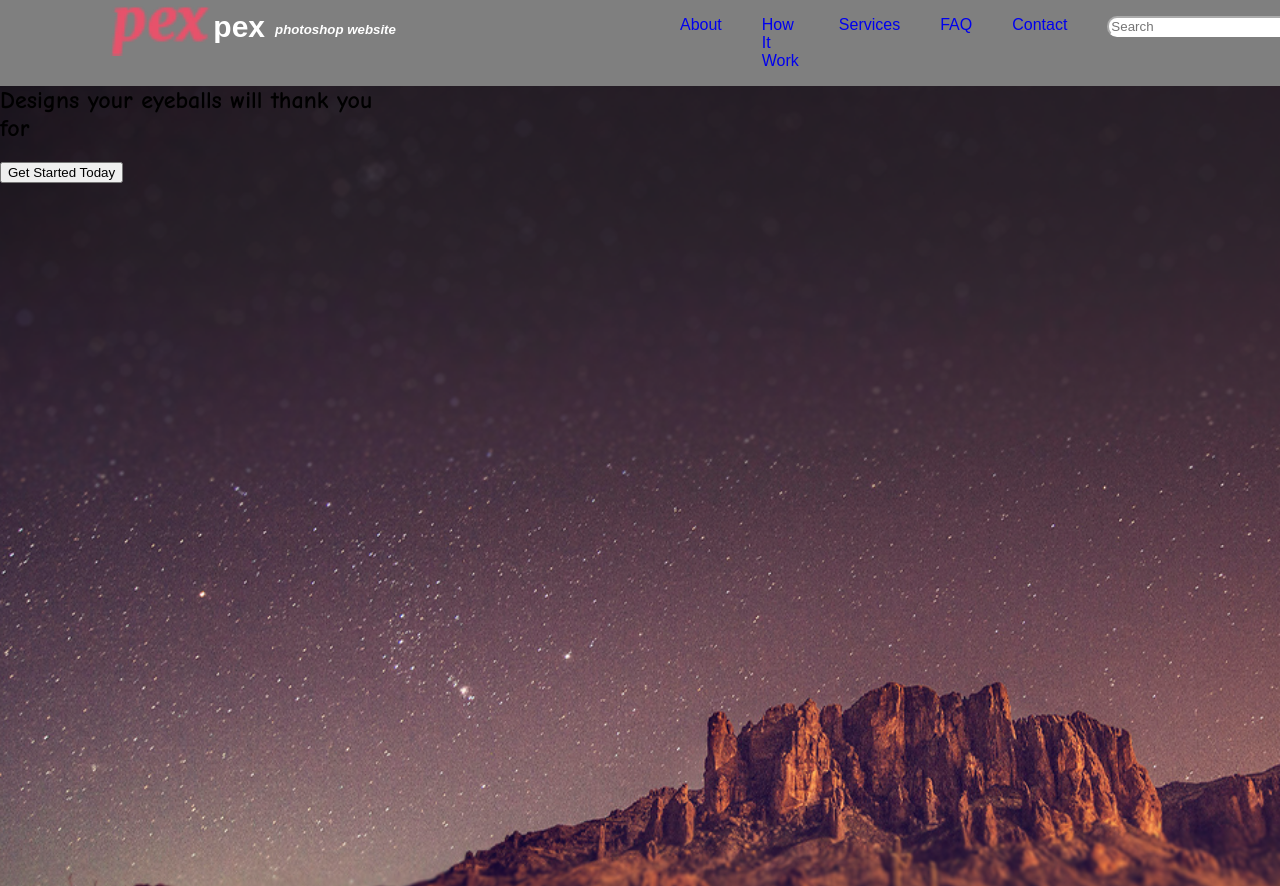
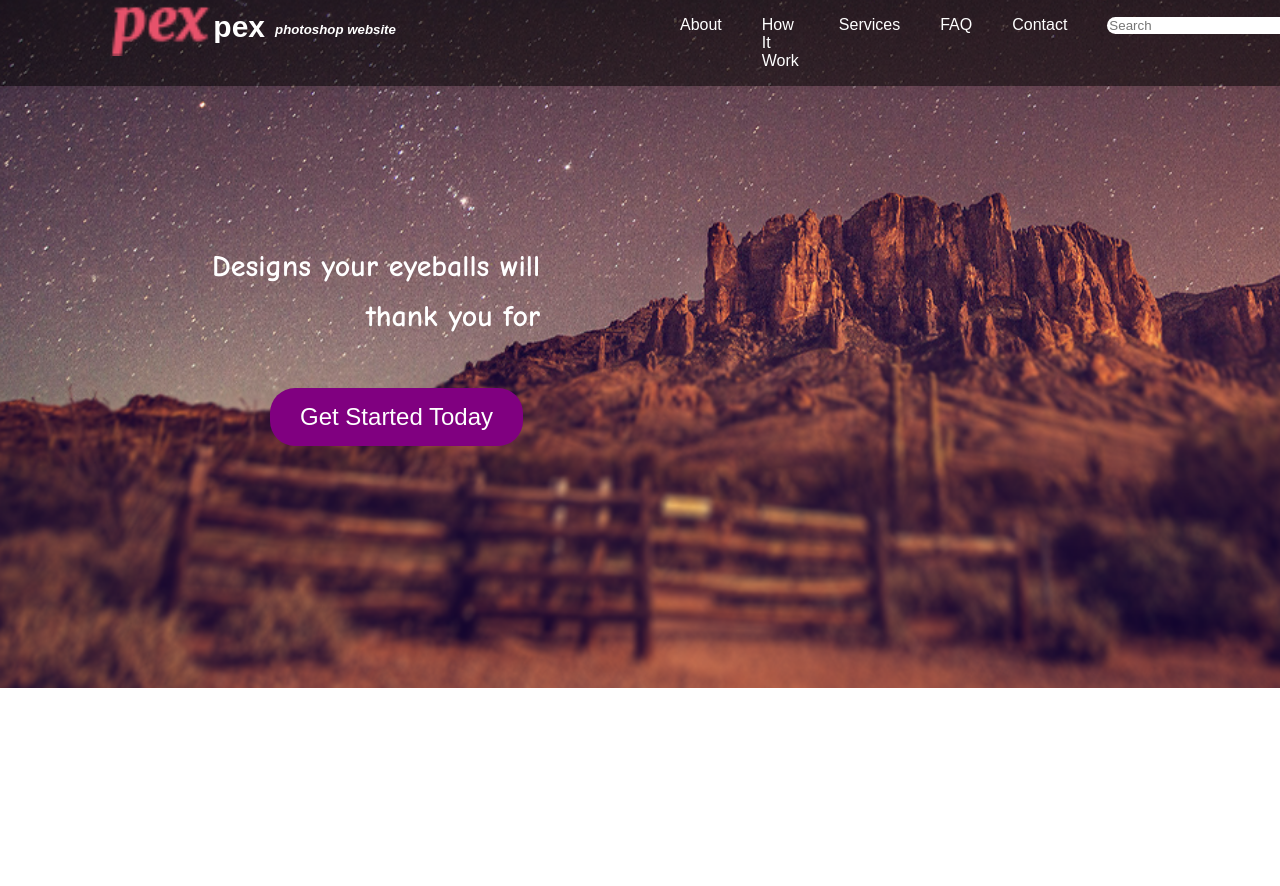
Before and after one commit to Muzahidul987/Pex, a plain HTML site: page index.html in a window 1280 px wide. After the commit the page ends 800 px from the top, so only its background shows below. Drawn offline with Linux system fonts and the light colour scheme.

Commit message:
header section complet

```diff
--- a/style.css
+++ b/style.css
@@ -10,58 +10,84 @@ nav {
     display: grid;
     grid-template-columns: repeat(12, 1fr);
     background-color: rgba(0, 0, 0, .5);
-    /* position:fixed; */
+    position:fixed;
     width: 100%;
 }
-nav .logo{
-    grid-column:2/3 ;
+
+nav .logo {
+    grid-column: 2/3;
     justify-self: center;
 }
-nav .logo img{
+
+nav .logo img {
     width: 100px;
     padding-top: 5px;
 }
 
-nav .name{
+nav .name {
     grid-column: 3/6;
     display: flex;
     grid-column-gap: 10px;
 }
-nav .name h3{
+
+nav .name h3 {
     font-size: 30px;
     margin: 10px 0;
 }
 
-nav .menu{
+nav .menu {
     grid-column: 7/-1;
     display: flex;
     gap: 1fr;
 }
-nav .menu ul a{
+
+nav .menu ul a {
     text-decoration: none;
     text-transform: capitalize;
+    color: white;
 }
-nav .menu ul a:hover{
-    color:#f32c4d ;
+
+nav .menu ul a:hover {
+    color: #f32c4d;
 }
-nav .menu ul input{
+
+nav .menu ul input {
     border-radius: 10px;
     border-color: white;
+    border: 0;
 }
 
 /* this is header section  */
-header{
+header {
     background-image: url(Images/poster.png);
     background-size: cover;
-    width: 100%;
-    height: 100vh;
+    height: 86vh;
+    background-position: bottom center;
+    display: grid;
+    align-content: center;
+    padding-left: 140px;
 }
-header .letter{
+
+header .letter {
     font-family: Comic Sans MS;
     width: 400px;
+}
 
+header .letter h2 {
+    margin-top: 0;
+    color: white;
+    font-size: 30px;
+    text-align: right;
+    line-height: 50px;
+}
 
+button {
+    background: purple;
+    color: white;
+    padding: 15px 30px;
+    border: 0;
+    border-radius: 25px;
+    font-size: 24px;
+    margin-top: 22px;
+    margin-left: 130px;
 }
-header .letter h2{
-    margin-top: 0;
-}
```
